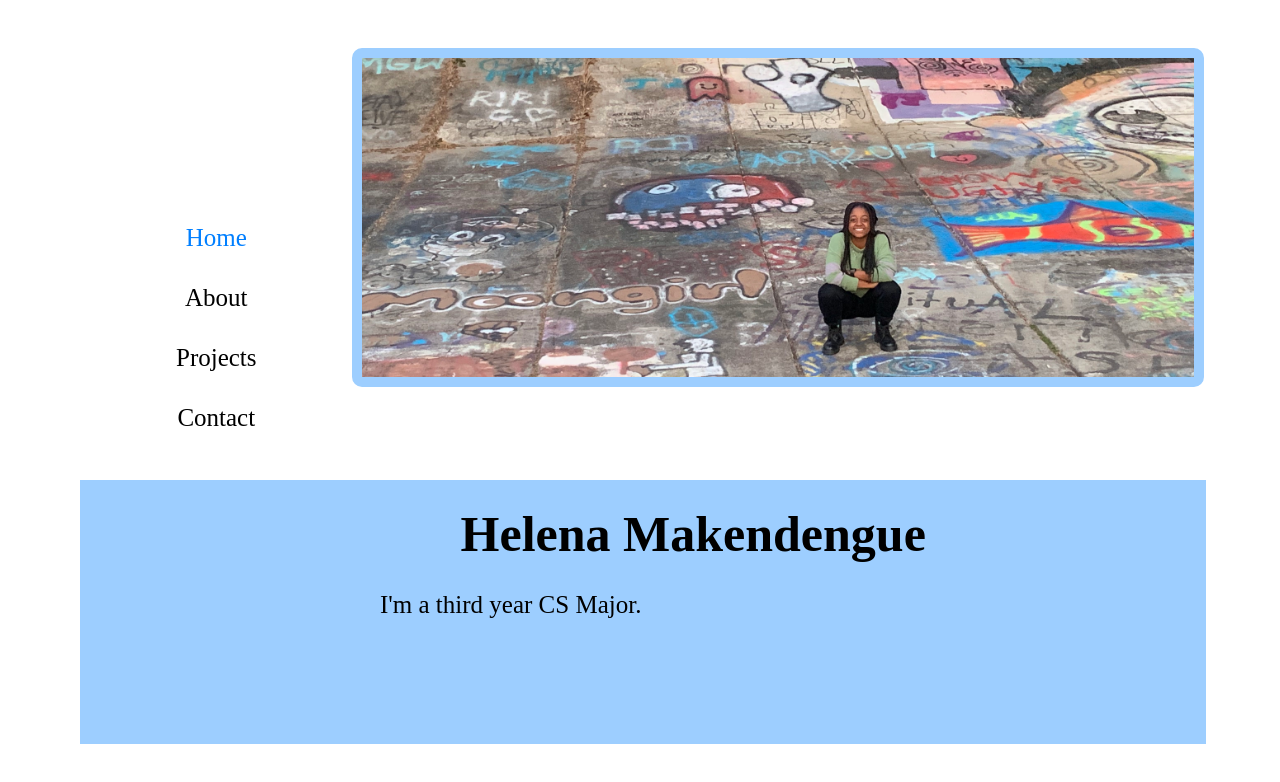
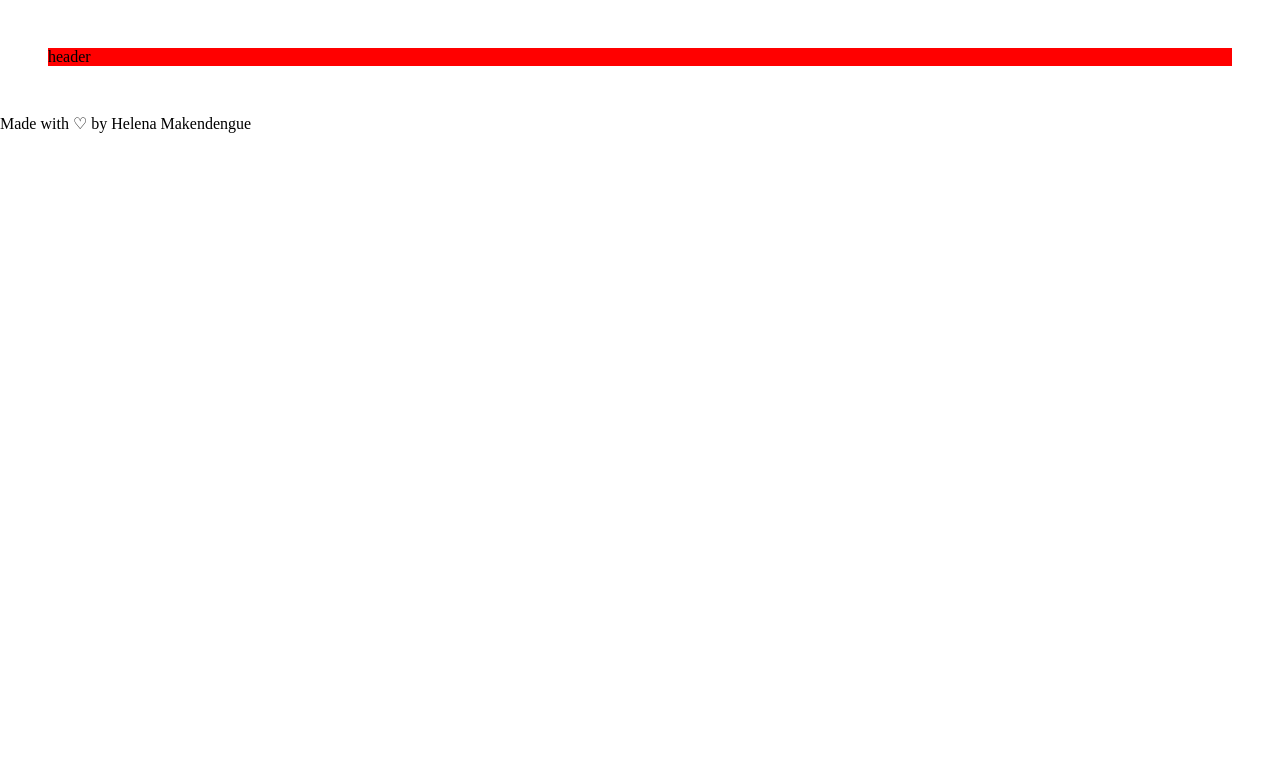
Before and after one commit to HelenaMakendengue/HelenaMakendengue.github.io, a React (Create React App) app: page / in a window 1280 px wide. Shown: the top 782 px of the page. Built offline with nearby package versions, Linux system fonts and the light colour scheme; a web font is replaced by a local one.

Commit message:
more stuff

```diff
--- a/public/index.html
+++ b/public/index.html
@@ -27,123 +27,6 @@
       Learn how to configure a non-root public URL by running `npm run build`.
     -->
     <title>Helena Makendengue</title>
-
-    <script type="text/javascript">
-
-      /*!
-      * Fairy Dust Cursor.js
-      * - 90's cursors collection
-      * -- https://github.com/tholman/90s-cursor-effects
-      * -- http://codepen.io/tholman/full/jWmZxZ/
-      */
-      (function fairyDustCursor() {
-        var possibleColors = ["#1F45FC", "#007FFF", "#82CAFF"]
-        var width = window.innerWidth;
-        var height = window.innerHeight;
-        var cursor = {x: width/2, y: width/2};
-        var particles = [];
-        function init() {
-          bindEvents();
-          loop();
-        }
-        // Bind events that are needed
-        function bindEvents() {
-          document.addEventListener('mousemove', onMouseMove);
-          document.addEventListener('touchmove', onTouchMove);
-          document.addEventListener('touchstart', onTouchMove);
-          window.addEventListener('resize', onWindowResize);
-        }
-        function onWindowResize(e) {
-          width = window.innerWidth;
-          height = window.innerHeight;
-        }
-        function onTouchMove(e) {
-          if( e.touches.length > 0 ) {
-            for( var i = 0; i < e.touches.length; i++ ) {
-              addParticle( e.touches[i].clientX, e.touches[i].clientY, possibleColors[Math.floor(Math.random()*possibleColors.length)]);
-            }
-          }
-        }
-        function onMouseMove(e) {
-          cursor.x = e.clientX;
-          cursor.y = e.clientY;
-          addParticle( cursor.x, cursor.y, possibleColors[Math.floor(Math.random()*possibleColors.length)]);
-        }
-        function addParticle(x, y, color) {
-          var particle = new Particle();
-          particle.init(x, y, color);
-          particles.push(particle);
-        }
-        function updateParticles() {
-          // Updated
-          for( var i = 0; i < particles.length; i++ ) {
-            particles[i].update();
-          }
-          // Remove dead particles
-          for( var i = particles.length -1; i >= 0; i-- ) {
-            if( particles[i].lifeSpan < 0 ) {
-              particles[i].die();
-              particles.splice(i, 1);
-            }
-          }
-        }
-        function loop() {
-          requestAnimationFrame(loop);
-          updateParticles();
-        }
-        /**
-         * Particles
-         */
-        function Particle() {
-          this.character = "*";
-          this.lifeSpan = 75; //ms
-          this.initialStyles ={
-            "position": "fixed",
-            "display": "block",
-            "pointerEvents": "none",
-            "z-index": "10000000",
-            "fontSize": "16px",
-            "will-change": "transform"
-          };
-          // Init, and set properties
-          this.init = function(x, y, color) {
-            this.velocity = {
-              x:  (Math.random() < 0.5 ? -1 : 1) * (Math.random() / 2),
-              y: 1
-            };
-            this.position = {x: x - 10, y: y - 20};
-            this.initialStyles.color = color;
-            console.log(color);
-            this.element = document.createElement('span');
-            this.element.innerHTML = this.character;
-            applyProperties(this.element, this.initialStyles);
-            this.update();
-            document.body.appendChild(this.element);
-          };
-          this.update = function() {
-            this.position.x += this.velocity.x;
-            this.position.y += this.velocity.y;
-            this.lifeSpan--;
-
-            this.element.style.transform = "translate3d(" + this.position.x + "px," + this.position.y + "px,0) scale(" + (this.lifeSpan / 120) + ")";
-          }
-          this.die = function() {
-            this.element.parentNode.removeChild(this.element);
-          }
-        }
-        /**
-         * Utils
-         */
-        // Applies css `properties` to an element.
-        function applyProperties( target, properties ) {
-          for( var key in properties ) {
-            target.style[ key ] = properties[ key ];
-          }
-        }
-        init();
-      })();
-    </script>
-
   </head>
   <body>
     <div id="root"></div>
--- a/src/App.css
+++ b/src/App.css
@@ -10,17 +10,17 @@ body {
 }
 .rectangle {
   position: absolute;
-  margin: 30em 5em 5em 5em;
+  margin: 30em 3em 3em 3em;
   background-color: rgb(157, 206, 255);
   z-index: -1;
-  width: 88%;
+  width: 93%;
 }
 .navbar {
   position: fixed;
   text-align: center;
-  padding-left: 4em;
-  margin: 12em 5em 5em;
-  z-index: 1;
+  /* padding-left: 4em;
+  margin: 12em 5em 5em; */
+  z-index: 5;
 }
 .navbar a {
   color: black;
@@ -40,22 +40,18 @@ body {
   margin: 2em;
 }
 
+.page-header {
+  background-color: red;
+  margin: 3em;
+}
 .landing-text {
   margin: 1em 200px 5em 300px;
   font-size: 25px;
 }
-.landing-text h1 {
+.landing-text {
   text-align: center;
 }
-.helena-img {
-  width: 65%;
-  height: auto;
-  position: absolute;
-  margin: 3em 5em 0em 22em;
-  border-radius: 10px;
-  border:10px solid rgb(157, 206, 255);
-  z-index: 1;
-}
+
 
 .about-text {
   margin: 5em 200px 5em 300px;
@@ -107,3 +103,9 @@ body {
   align-content: center;
   padding: 24px 0;
 }
+
+.footer {
+  position: relative;
+  width: 100%;
+  z-index: -1;
+}
--- a/src/components/About.js
+++ b/src/components/About.js
@@ -1,5 +1,4 @@
 import React, { Component } from 'react';
-import helenaImg from '../assets/helena.jpeg';
 import IconBox from './IconBox';
 
 class About extends Component {
@@ -22,11 +21,6 @@ class About extends Component {
                 description: "Check out my latest jams on spotify blah blah..."
             },
             {
-                icon: "👟",
-                title: "I'm into fashion!",
-                description: "I'm into fashion blah blah..."
-            },
-            {
                 icon: "📷",
                 title: "I'm into photography!",
                 description: "I'm into photography blah blah..."
@@ -41,13 +35,18 @@ class About extends Component {
                 title: "I love JRPGs!",
                 description: "I love JRPGs blah blah..."
             },
+            {
+                icon: "👟",
+                title: "I'm into fashion!",
+                description: "I'm into fashion blah blah..."
+            }
 
         ]
 
         return (
             <div className="about-content">
                 <div className="about-header">
-                    <img className="helena-img" src={helenaImg} alt="helena-img"/>
+                    <p>Hello!</p>
                 </div>
                 <div className="rectangle">
                     <div className="about-text">
--- a/src/components/Contact.js
+++ b/src/components/Contact.js
@@ -1,5 +1,4 @@
 import React, { Component } from 'react';
-import helenaImg from '../assets/helena.jpeg';
 import InfoBox from './InfoBox';
 
 class Contact extends Component {
@@ -40,7 +39,7 @@ class Contact extends Component {
         return (
             <div className="contact-content">
                 <div className="contact-header">
-                    <img className="helena-img" src={helenaImg} alt="helena-img"/>
+                    <p>Hello!</p>
                 </div>
                 <div className="rectangle">
                     <div className="contact-text">
--- a/src/components/Footer.js
+++ b/src/components/Footer.js
@@ -3,8 +3,8 @@ import React, { Component } from 'react';
 class Footer extends Component {
     render() {
         return (
-            <div>
-
+            <div className="footer">
+                <p>Made with ♡ by Helena Makendengue</p>
             </div>
         )
     }
--- a/src/components/Header.js
+++ b/src/components/Header.js
@@ -1,27 +1,13 @@
 import React, { Component } from 'react';
-import { NavLink } from 'react-router-dom';
 
 class Header extends Component {
-  render() {
-    return (
-      <div className="navbar">
-        <ul>
-          <li>
-            <NavLink exact to="/" className="nav-link" activeClassName="active-nav">Home</NavLink>
-          </li>
-          <li>
-            <NavLink exact to="/about" className="nav-link" activeClassName="active-nav">About</NavLink>
-          </li>
-          <li>
-            <NavLink exact to="/projects" className="nav-link" activeClassName="active-nav">Projects</NavLink>
-          </li>
-          <li>
-            <NavLink exact to="/contact" className="nav-link" activeClassName="active-nav">Contact</NavLink>
-          </li>
-        </ul>
-      </div>
-    )
-  }
+    render() {
+        return (
+            <div className="page-header">
+                <p>header</p>
+            </div>
+        )
+    }
 }
 
 export default Header;
--- a/src/components/Landing.js
+++ b/src/components/Landing.js
@@ -1,5 +1,6 @@
 import React, { Component } from 'react';
-import helenaImg from '../assets/helena.jpeg';
+import Header from './Header';
+import Footer from './Footer';
 
 class Landing extends Component {
 
@@ -9,17 +10,9 @@ class Landing extends Component {
 
     render() {
         return (
-            <div className="landing-content">
-                <div className="landing-header">
-                    <img className="helena-img" src={helenaImg} alt="helena-img"/>
-                </div>
-                <div className="rectangle">
-                    <div className="landing-text">
-                        <h1>Helena Makendengue</h1>
-                        <br/>
-                        <p>I'm a third year CS Major.</p>
-                    </div>
-                </div>
+            <div>
+                <Header/>
+                <Footer/>
             </div>
         )
     }
--- a/src/index.js
+++ b/src/index.js
@@ -3,8 +3,6 @@ import ReactDOM from 'react-dom';
 import './App.css';
 import * as serviceWorker from './serviceWorker';
 import { Switch, Route, HashRouter as Router } from 'react-router-dom';
-import Header from './components/Header';
-import Footer from './components/Footer';
 import Landing from './components/Landing';
 import About from './components/About';
 import Contact from './components/Contact';
@@ -13,7 +11,6 @@ import Error from './components/Error.js';
 
 const routing = (
     <Router>
-        <Header/>
         <Switch>
             <Route exact path="/" component={Landing} />
             <Route path="/about" component={About} />
@@ -21,7 +18,6 @@ const routing = (
             <Route path="/projects" component={Projects} />
             <Route path='*' component={Error} />
         </Switch>
-        <Footer/>
     </Router>
   )
 ReactDOM.render(routing, document.getElementById('root'));
```
Also changed, not shown: src/components/NavBar.js (added, +27 -0 lines).
